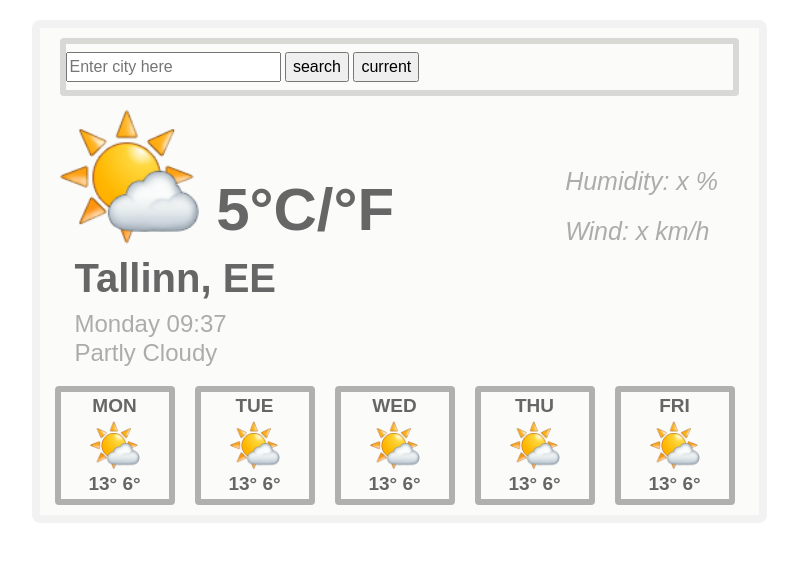
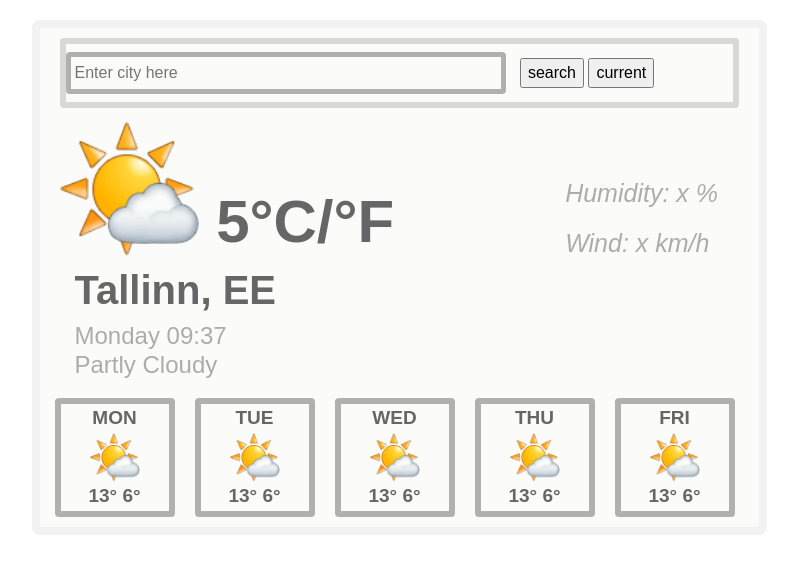
Before and after one commit to KBirgit/Vanilla-Weather-App, a plain HTML site: page index.html in a window 1280 px wide. Shown: the whole page, without its empty margins (241-1039 px from the left). Drawn offline with nearby package versions, Linux system fonts and the light colour scheme.

Commit message:
Added styling to class cityForm

```diff
--- a/style.css
+++ b/style.css
@@ -11,6 +11,14 @@ form {
   border-radius: 4px;
   padding: 8px 0;
   margin-bottom: 10px;
+}
+.cityForm {
+  width: 440px;
+  border: 5px solid #b0b0af;
+  padding: 4px;
+  border-radius: 4px;
+  margin-right: 10px;
+  background: #fbfbfa;
 }
 .container {
   color: #666666;
```
